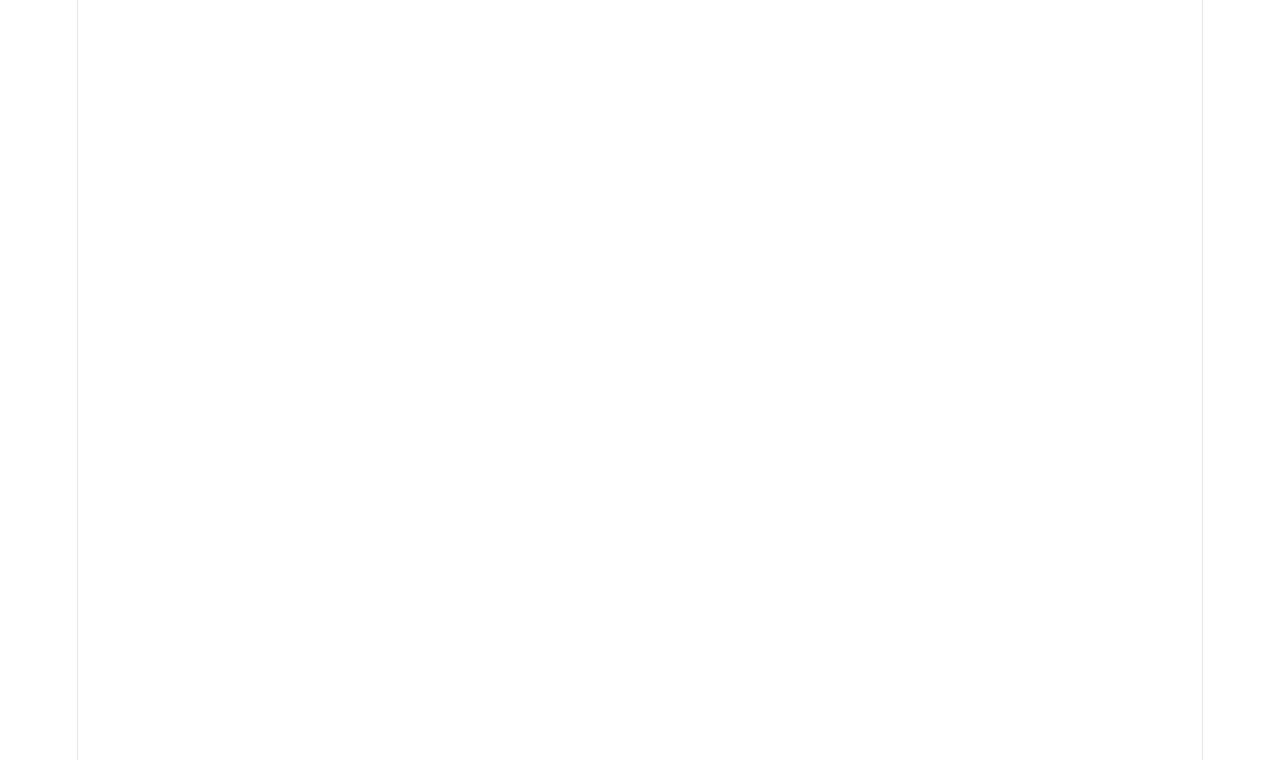
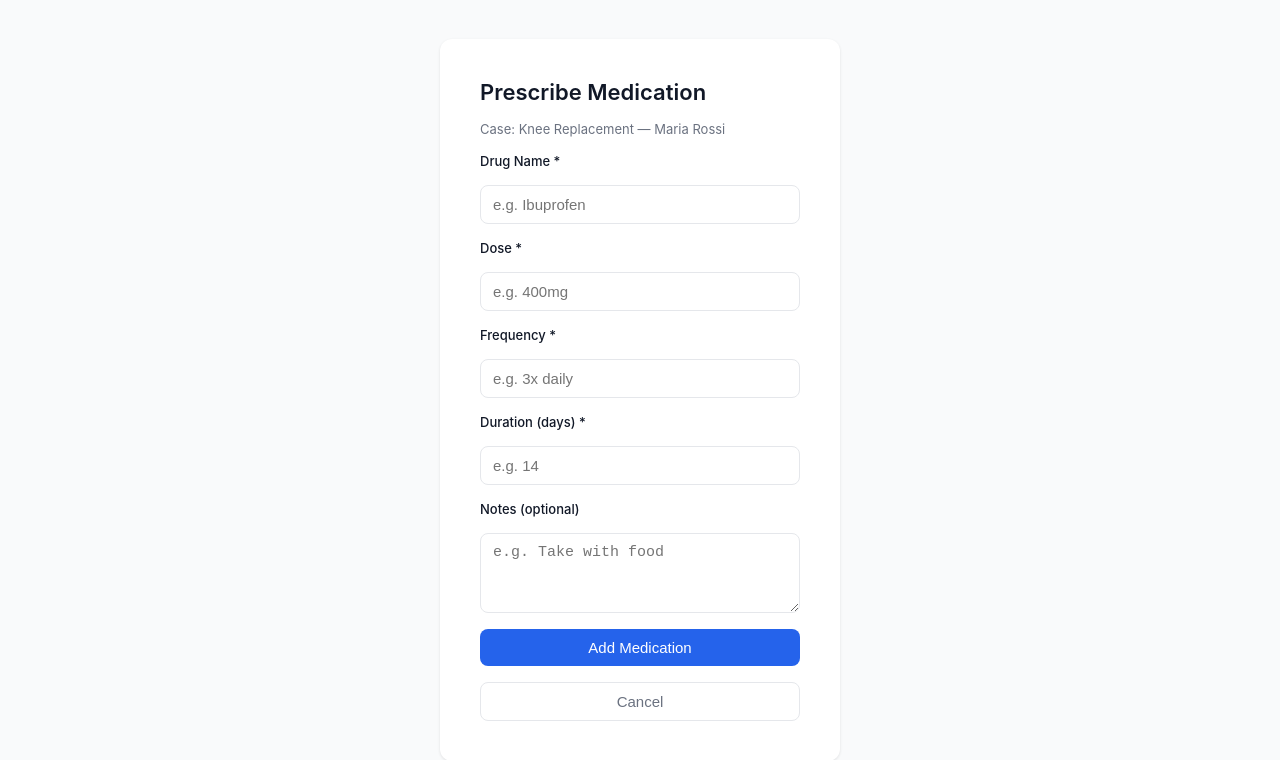
Before and after one commit to FlaviusBurghilaOPIT/uep2026, a React (Vite) app in the folder web/: page /cases/1/medications in a window 1280 px wide. Before the commit this address had no page. Shown: the top 760 px of the page. Built offline with nearby package versions, Linux system fonts and the light colour scheme.

Commit message:
add medications page

```diff
--- a/web/src/App.tsx
+++ b/web/src/App.tsx
@@ -4,6 +4,7 @@ import { BrowserRouter, Routes, Route, Navigate } from 'react-router-dom'
 import LoginPage from './pages/LoginPage'
 import PatientsPage from './pages/PatientsPage'
 import CreateCasePage from './pages/CreateCasePage'
+import MedicationsPage from './pages/MedicationsPage'
 
 function App() {
   return (
@@ -18,6 +19,8 @@ function App() {
         {/* Clinician pages */}
         <Route path="/patients" element={<PatientsPage />} />
         <Route path="/cases/new" element={<CreateCasePage />} />
+
+        <Route path="/cases/:caseId/medications" element={<MedicationsPage />} />
       </Routes>
     </BrowserRouter>
   )
--- a/web/src/index.css
+++ b/web/src/index.css
@@ -1,111 +1,10 @@
-:root {
-  --text: #6b6375;
-  --text-h: #08060d;
-  --bg: #fff;
-  --border: #e5e4e7;
-  --code-bg: #f4f3ec;
-  --accent: #aa3bff;
-  --accent-bg: rgba(170, 59, 255, 0.1);
-  --accent-border: rgba(170, 59, 255, 0.5);
-  --social-bg: rgba(244, 243, 236, 0.5);
-  --shadow:
-    rgba(0, 0, 0, 0.1) 0 10px 15px -3px, rgba(0, 0, 0, 0.05) 0 4px 6px -2px;
-
-  --sans: system-ui, 'Segoe UI', Roboto, sans-serif;
-  --heading: system-ui, 'Segoe UI', Roboto, sans-serif;
-  --mono: ui-monospace, Consolas, monospace;
-
-  font: 18px/145% var(--sans);
-  letter-spacing: 0.18px;
-  color-scheme: light dark;
-  color: var(--text);
-  background: var(--bg);
-  font-synthesis: none;
-  text-rendering: optimizeLegibility;
-  -webkit-font-smoothing: antialiased;
-  -moz-osx-font-smoothing: grayscale;
-
-  @media (max-width: 1024px) {
-    font-size: 16px;
-  }
-}
-
-@media (prefers-color-scheme: dark) {
-  :root {
-    --text: #9ca3af;
-    --text-h: #f3f4f6;
-    --bg: #16171d;
-    --border: #2e303a;
-    --code-bg: #1f2028;
-    --accent: #c084fc;
-    --accent-bg: rgba(192, 132, 252, 0.15);
-    --accent-border: rgba(192, 132, 252, 0.5);
-    --social-bg: rgba(47, 48, 58, 0.5);
-    --shadow:
-      rgba(0, 0, 0, 0.4) 0 10px 15px -3px, rgba(0, 0, 0, 0.25) 0 4px 6px -2px;
-  }
-
-  #social .button-icon {
-    filter: invert(1) brightness(2);
-  }
-}
-
-#root {
-  width: 1126px;
-  max-width: 100%;
-  margin: 0 auto;
-  text-align: center;
-  border-inline: 1px solid var(--border);
-  min-height: 100svh;
-  display: flex;
-  flex-direction: column;
+* {
+  margin: 0;
+  padding: 0;
   box-sizing: border-box;
 }
 
 body {
-  margin: 0;
+  font-family: -apple-system, BlinkMacSystemFont, 'Segoe UI', sans-serif;
+  background-color: #f9fafb;
 }
-
-h1,
-h2 {
-  font-family: var(--heading);
-  font-weight: 500;
-  color: var(--text-h);
-}
-
-h1 {
-  font-size: 56px;
-  letter-spacing: -1.68px;
-  margin: 32px 0;
-  @media (max-width: 1024px) {
-    font-size: 36px;
-    margin: 20px 0;
-  }
-}
-h2 {
-  font-size: 24px;
-  line-height: 118%;
-  letter-spacing: -0.24px;
-  margin: 0 0 8px;
-  @media (max-width: 1024px) {
-    font-size: 20px;
-  }
-}
-p {
-  margin: 0;
-}
-
-code,
-.counter {
-  font-family: var(--mono);
-  display: inline-flex;
-  border-radius: 4px;
-  color: var(--text-h);
-}
-
-code {
-  font-size: 15px;
-  line-height: 135%;
-  padding: 4px 8px;
-  background: var(--code-bg);
-}
--- /dev/null
+++ b/web/src/pages/MedicationsPage.tsx
@@ -0,0 +1,209 @@
+import { useState } from 'react'
+import axios from 'axios'
+
+const API_URL = 'http://localhost:8001'
+
+function MedicationsPage() {
+  const [name, setName] = useState('')
+  const [dose, setDose] = useState('')
+  const [frequency, setFrequency] = useState('')
+  const [durationDays, setDurationDays] = useState('')
+  const [notes, setNotes] = useState('')
+  const [loading, setLoading] = useState(false)
+  const [success, setSuccess] = useState(false)
+  const [error, setError] = useState('')
+
+  const handleSubmit = async () => {
+    if (!name || !dose || !frequency || !durationDays) {
+      setError('Please fill in all required fields')
+      return
+    }
+
+    setLoading(true)
+    try {
+      const token = localStorage.getItem('token') || 'faketoken'
+      await axios.post(
+        `${API_URL}/cases/case-001/medications`,
+        {
+          name,
+          dose,
+          frequency,
+          duration_days: parseInt(durationDays),
+          notes
+        },
+        {
+          headers: { Authorization: `Bearer ${token}` }
+        }
+      )
+      setSuccess(true)
+    } catch (err) {
+      setError('Failed to add medication. Please try again.')
+    } finally {
+      setLoading(false)
+    }
+  }
+
+  if (success) {
+    return (
+      <div style={styles.container}>
+        <div style={styles.card}>
+          <h1 style={styles.title}>Medication Added ✓</h1>
+          <p style={styles.subtitle}>The medication has been prescribed successfully.</p>
+          <button
+            style={styles.button}
+            onClick={() => window.location.href = '/patients'}
+          >
+            Back to Patients
+          </button>
+        </div>
+      </div>
+    )
+  }
+
+  return (
+    <div style={styles.container}>
+      <div style={styles.card}>
+        <h1 style={styles.title}>Prescribe Medication</h1>
+        <p style={styles.subtitle}>Case: Knee Replacement — Maria Rossi</p>
+
+        <label style={styles.label}>Drug Name *</label>
+        <input
+          style={styles.input}
+          type="text"
+          placeholder="e.g. Ibuprofen"
+          value={name}
+          onChange={(e) => setName(e.target.value)}
+        />
+
+        <label style={styles.label}>Dose *</label>
+        <input
+          style={styles.input}
+          type="text"
+          placeholder="e.g. 400mg"
+          value={dose}
+          onChange={(e) => setDose(e.target.value)}
+        />
+
+        <label style={styles.label}>Frequency *</label>
+        <input
+          style={styles.input}
+          type="text"
+          placeholder="e.g. 3x daily"
+          value={frequency}
+          onChange={(e) => setFrequency(e.target.value)}
+        />
+
+        <label style={styles.label}>Duration (days) *</label>
+        <input
+          style={styles.input}
+          type="number"
+          placeholder="e.g. 14"
+          value={durationDays}
+          onChange={(e) => setDurationDays(e.target.value)}
+        />
+
+        <label style={styles.label}>Notes (optional)</label>
+        <textarea
+          style={styles.textarea}
+          placeholder="e.g. Take with food"
+          value={notes}
+          onChange={(e) => setNotes(e.target.value)}
+        />
+
+        {error && <p style={styles.error}>{error}</p>}
+
+        <button
+          style={styles.button}
+          onClick={handleSubmit}
+          disabled={loading}
+        >
+          {loading ? 'Adding...' : 'Add Medication'}
+        </button>
+
+        <button
+          style={styles.backButton}
+          onClick={() => window.location.href = '/patients'}
+        >
+          Cancel
+        </button>
+      </div>
+    </div>
+  )
+}
+
+const styles = {
+  container: {
+    display: 'flex',
+    justifyContent: 'center',
+    alignItems: 'center',
+    minHeight: '100vh',
+    backgroundColor: '#f9fafb'
+  },
+  card: {
+    backgroundColor: '#ffffff',
+    padding: '40px',
+    borderRadius: '12px',
+    boxShadow: '0 1px 3px rgba(0,0,0,0.1)',
+    width: '400px',
+    display: 'flex',
+    flexDirection: 'column' as const,
+    gap: '16px'
+  },
+  title: {
+    fontSize: '22px',
+    fontWeight: '600',
+    color: '#111827',
+    margin: 0
+  },
+  subtitle: {
+    fontSize: '13px',
+    color: '#6b7280',
+    margin: 0
+  },
+  label: {
+    fontSize: '13px',
+    fontWeight: '500',
+    color: '#111827'
+  },
+  input: {
+    padding: '10px 12px',
+    borderRadius: '8px',
+    border: '1px solid #e5e7eb',
+    fontSize: '15px',
+    outline: 'none'
+  },
+  textarea: {
+    padding: '10px 12px',
+    borderRadius: '8px',
+    border: '1px solid #e5e7eb',
+    fontSize: '15px',
+    outline: 'none',
+    resize: 'vertical' as const,
+    minHeight: '80px'
+  },
+  button: {
+    padding: '10px',
+    backgroundColor: '#2563eb',
+    color: '#ffffff',
+    border: 'none',
+    borderRadius: '8px',
+    fontSize: '15px',
+    cursor: 'pointer'
+  },
+  backButton: {
+    padding: '10px',
+    backgroundColor: '#ffffff',
+    color: '#6b7280',
+    border: '1px solid #e5e7eb',
+    borderRadius: '8px',
+    fontSize: '15px',
+    cursor: 'pointer'
+  },
+  error: {
+    color: '#dc2626',
+    fontSize: '13px',
+    margin: 0
+  }
+}
+
+export default MedicationsPage
```
